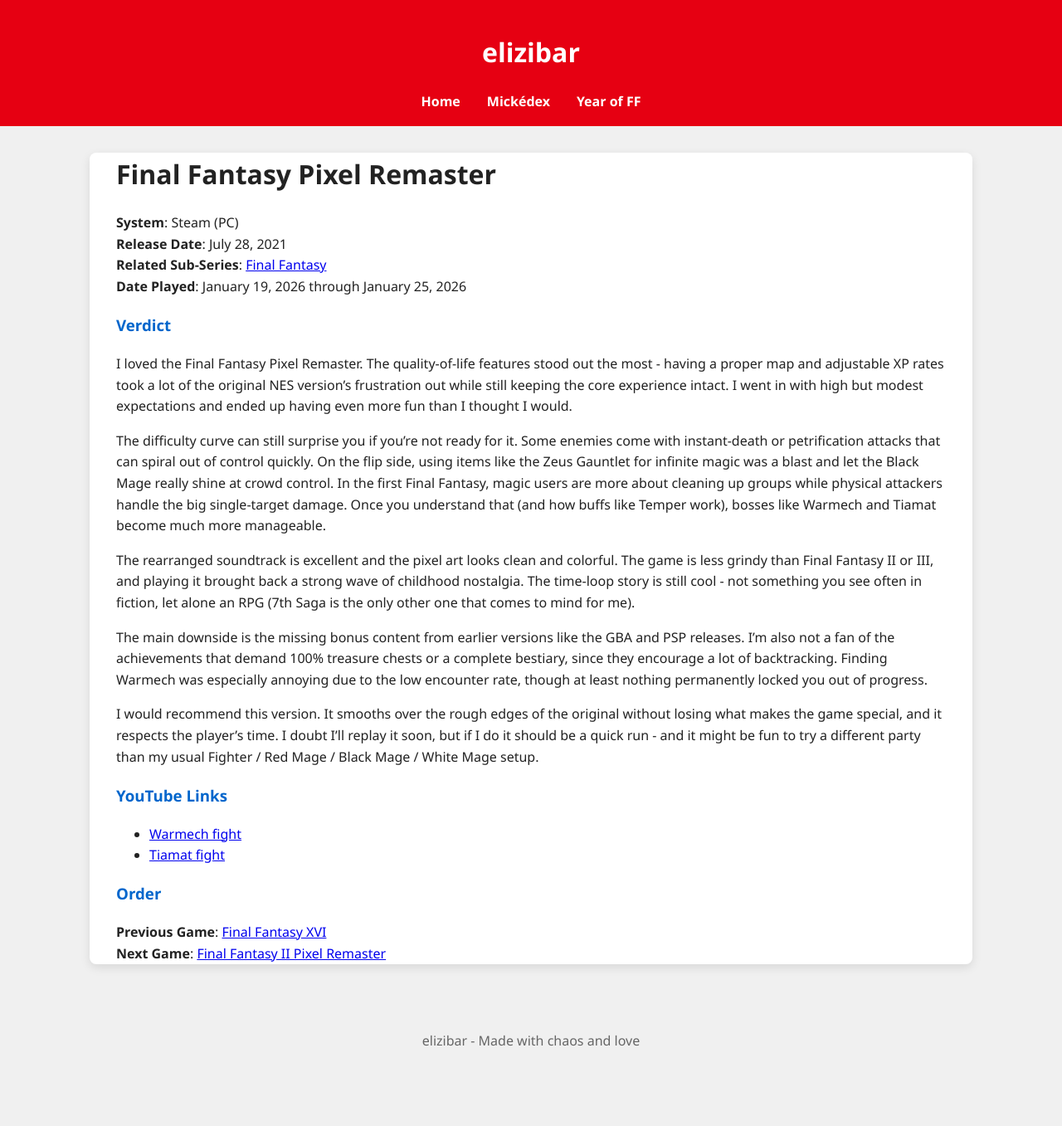
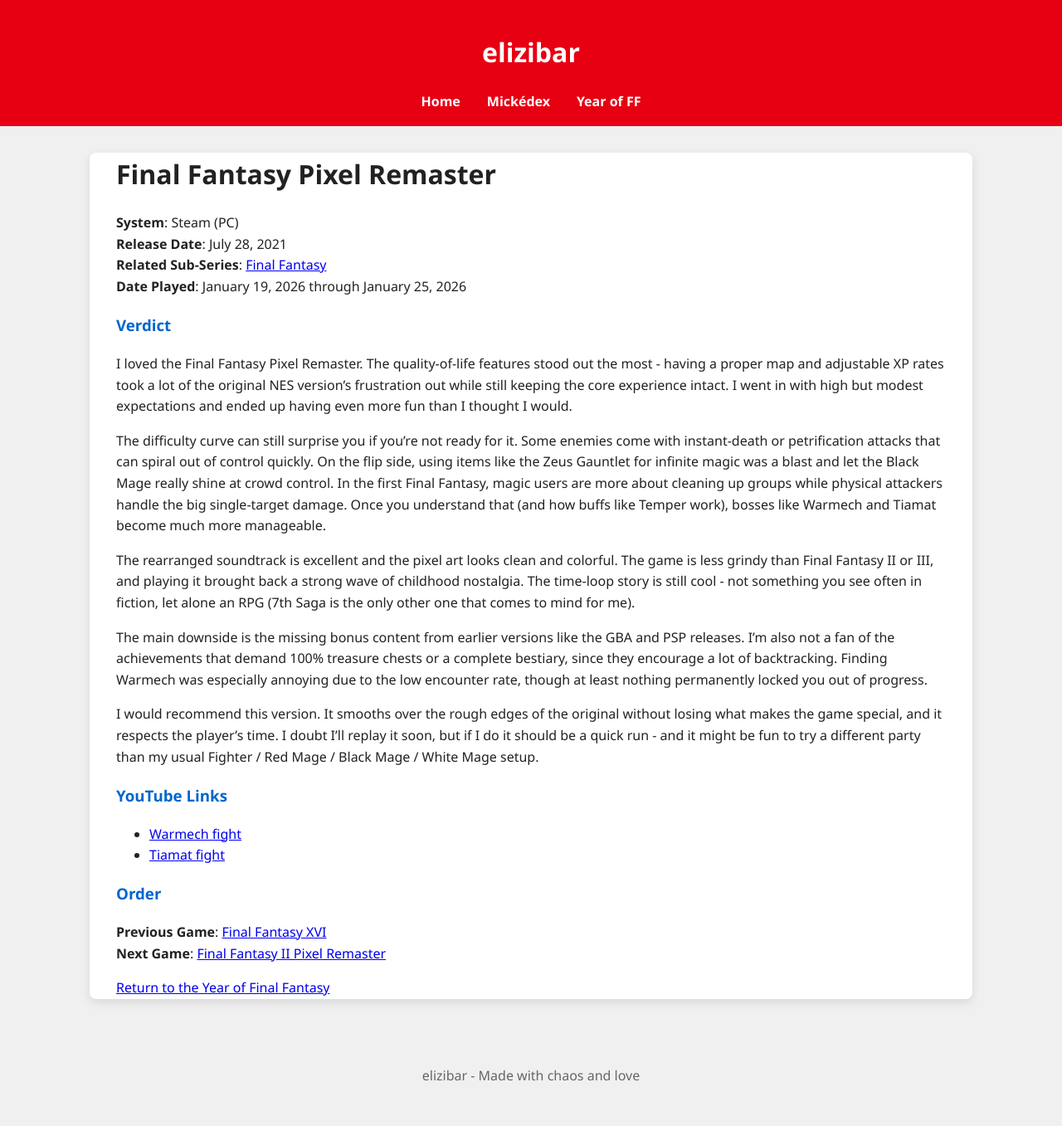
Before and after one commit to elizibar/elizibar.github.io, a Jekyll site: the page built from yearoffinalfantasy/FF1/ff1pr.md, in a window 1280 px wide. Shown: the whole page at 83% size. Built offline with Jekyll 4.4.1, drawn with Linux system fonts in a browser that asks for light colours; before the commit the page ends 1316 px from its top, so only the background shows below that.

Commit message:
ff1 wrap-up

```diff
--- a/yearoffinalfantasy/FF1/ff1pr.md
+++ b/yearoffinalfantasy/FF1/ff1pr.md
@@ -31,3 +31,5 @@
 ### Order
 **Previous Game**: [Final Fantasy XVI](/yearoffinalfantasy/ff16/)
 **Next Game**: [Final Fantasy II Pixel Remaster](/yearoffinalfantasy/ff2pr/)
+
+[Return to the Year of Final Fantasy](/yearoffinalfantasy/)
```
Also changed, not shown: yearoffinalfantasy/Series/ff1series.md (+2 -0 lines).
